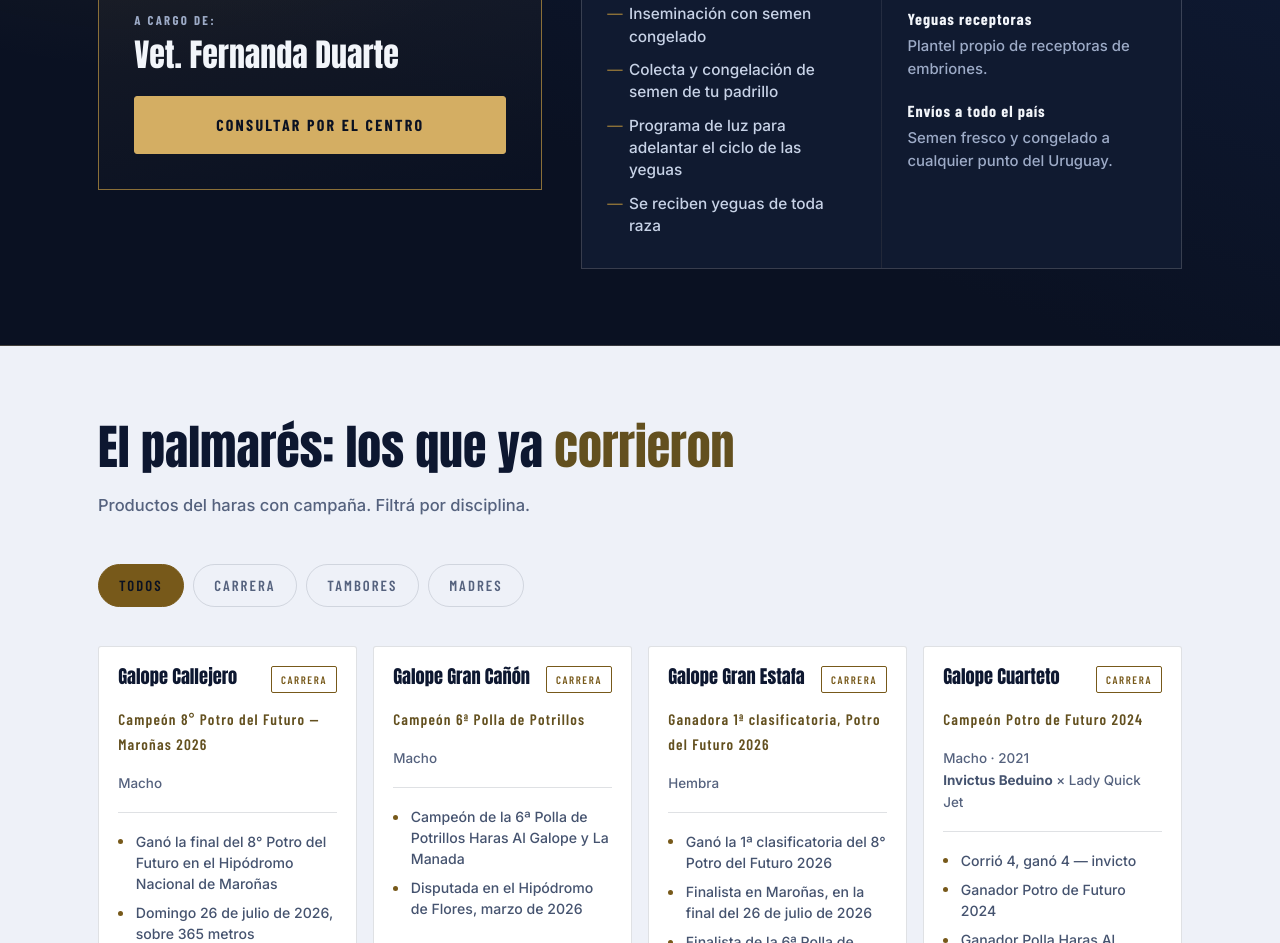
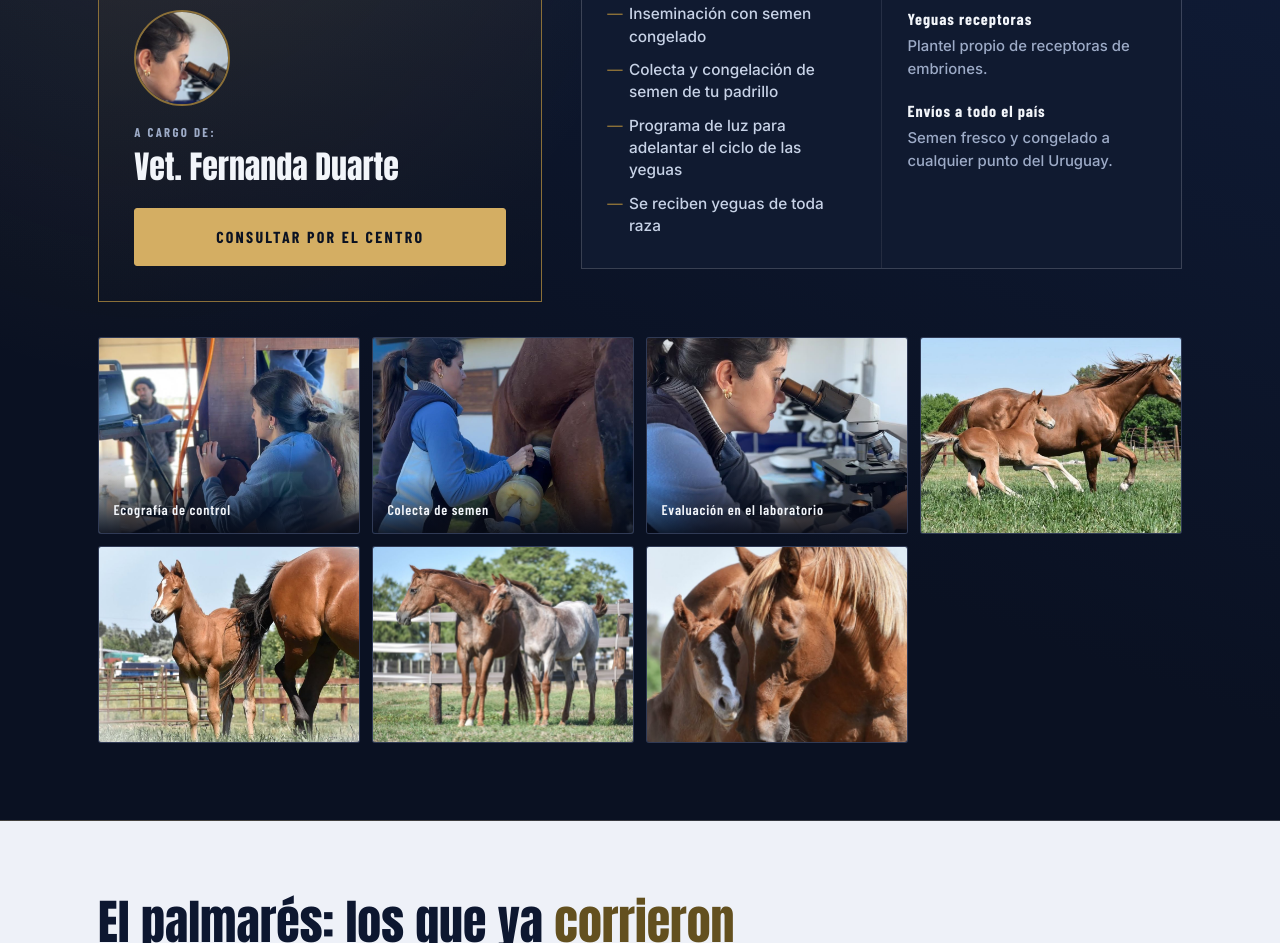
Before and after one commit to Josepepe16/HARASALGALOPE, a plain HTML site: page index.html in a window 1280 px wide. Shown: the part 3511-4454 px from the top of the page. Drawn offline with nearby package versions, Linux system fonts and the light colour scheme.

Commit message:
Carga las fotos del centro reproductivo
Ocho fotos nuevas: el retrato de la Vet. Fernanda Duarte en la tarjeta, y
una tira con las tres del trabajo —ecografía, colecta y laboratorio— seguidas
de las cuatro de yeguas con sus potrillos. Primero el proceso, después el
resultado.

La tira deja de usar la grilla de líneas de 1px: como la cantidad de fotos
la decide el panel, la última fila casi nunca queda completa y el hueco se
veía como un bloque macizo. Con separación normal, sobra espacio y no se nota.

En el celular pasa a tira deslizable en vez de apilarse. Siete fotos apiladas
eran 3400px de sección; así son 1700 y las fotos siguen grandes.

Co-Authored-By: Claude Opus 5 <noreply@anthropic.com>

```diff
--- a/assets/css/style.css
+++ b/assets/css/style.css
@@ -930,15 +930,20 @@ h3{ font-size:clamp(1.05rem,1.6vw,1.25rem); line-height:1.25 }
   display:block;
 }
 
-/* La tira de fotos del trabajo. Van todas al mismo alto para que la fila
-   quede pareja aunque las suban en tamaños distintos. */
+/* La tira de fotos del trabajo. Con separación en vez de la grilla de líneas
+   de 1px: como la cantidad de fotos la decide el panel, la última fila casi
+   nunca queda completa, y con líneas el hueco se ve como un bloque macizo.
+   Así, sobra espacio y no se nota. Es el mismo lenguaje que la galería. */
 .repro__fotos{
   margin-top:clamp(1.4rem,3vw,2.2rem);
-  display:grid; gap:1px; background:var(--line-2);
-  border:1px solid var(--line-2);
+  display:grid; gap:12px;
   grid-template-columns:repeat(auto-fit,minmax(220px,1fr));
 }
-.repro__fotos figure{ margin:0; position:relative; background:var(--card) }
+.repro__fotos figure{
+  margin:0; position:relative; overflow:hidden;
+  border:1px solid var(--line-2); border-radius:var(--r);
+  background:var(--card-2);
+}
 .repro__fotos img{
   display:block; width:100%; aspect-ratio:4/3;
   object-fit:cover; object-position:var(--pos, 50% 50%);
@@ -1001,6 +1006,20 @@ h3{ font-size:clamp(1.05rem,1.6vw,1.25rem); line-height:1.25 }
 
 /* En celular las etiquetas en mayúscula quedaban en 12,8px, por debajo de lo
    que usa el resto del sitio. Se suben junto con el cuerpo. */
+/* En el celular, apiladas, siete fotos son casi dos mil píxeles de scroll en
+   el medio de la página. Se pasan a una tira que se desliza con el dedo: una
+   sola fila, las fotos siguen grandes y se ve que hay más a la derecha. */
+@media (max-width:760px){
+  .repro__fotos{
+    grid-auto-flow:column; grid-template-columns:none;
+    grid-auto-columns:78%;
+    overflow-x:auto; scroll-snap-type:x mandatory;
+    padding-bottom:.5rem;                 /* aire para la barra de scroll */
+    scrollbar-width:thin;
+  }
+  .repro__fotos figure{ scroll-snap-align:center }
+}
+
 @media (max-width:640px){
   .repro__firma{ padding:1.5rem 1.25rem }
   .repro__col{ padding:1.6rem 1.25rem }
--- a/content/reproduccion.json
+++ b/content/reproduccion.json
@@ -5,7 +5,7 @@
   "tituloItalica": "equina",
   "responsable": "Vet. Fernanda Duarte",
   "rol": "A cargo de:",
-  "fotoResponsable": "",
+  "fotoResponsable": "/HARASALGALOPE/assets/img/repro-fernanda.jpg",
   "fotoResponsablePos": "",
   "intro": "Trabajamos con yeguas de todas las razas, propias y de terceros, con las técnicas que hoy usa la cría de alto rendimiento.",
   "cifra": "+100",
@@ -46,7 +46,50 @@
       "texto": "Semen fresco y congelado a cualquier punto del Uruguay."
     }
   ],
-  "fotos": [],
+  "fotos": [
+    {
+      "foto": "/HARASALGALOPE/assets/img/repro-ecografia.jpg",
+      "pie": "Ecografía de control",
+      "alt": "La veterinaria Fernanda Duarte haciendo una ecografía a una yegua en la manga",
+      "pos": ""
+    },
+    {
+      "foto": "/HARASALGALOPE/assets/img/repro-colecta.jpg",
+      "pie": "Colecta de semen",
+      "alt": "Colecta de semen de un padrillo en el centro reproductivo",
+      "pos": ""
+    },
+    {
+      "foto": "/HARASALGALOPE/assets/img/repro-laboratorio.jpg",
+      "pie": "Evaluación en el laboratorio",
+      "alt": "Fernanda Duarte evaluando una muestra en el microscopio",
+      "pos": ""
+    },
+    {
+      "foto": "/HARASALGALOPE/assets/img/repro-yegua-potrillo-galope.jpg",
+      "pie": "",
+      "alt": "Yegua galopando en el potrero con su potrillo al lado",
+      "pos": ""
+    },
+    {
+      "foto": "/HARASALGALOPE/assets/img/repro-potrillo-al-pie.jpg",
+      "pie": "",
+      "alt": "Potrillo al pie de su madre en el potrero",
+      "pos": ""
+    },
+    {
+      "foto": "/HARASALGALOPE/assets/img/repro-potrillos.jpg",
+      "pie": "",
+      "alt": "Dos potrillos junto al alambrado",
+      "pos": ""
+    },
+    {
+      "foto": "/HARASALGALOPE/assets/img/repro-yegua-potrillo.jpg",
+      "pie": "",
+      "alt": "Yegua y su potrillo con las cabezas juntas",
+      "pos": "50% 35%"
+    }
+  ],
   "contacto": {
     "intl": "",
     "mensaje": "Hola, quería consultar por el centro reproductivo del Haras Al Galope.",
```
Also changed, not shown: assets/img/repro-colecta.jpg (added), assets/img/repro-ecografia.jpg (added), assets/img/repro-fernanda.jpg (added), assets/img/repro-laboratorio.jpg (added), assets/img/repro-potrillo-al-pie.jpg (added), assets/img/repro-potrillos.jpg (added), assets/img/repro-yegua-potrillo-galope.jpg (added), assets/img/repro-yegua-potrillo.jpg (added).
